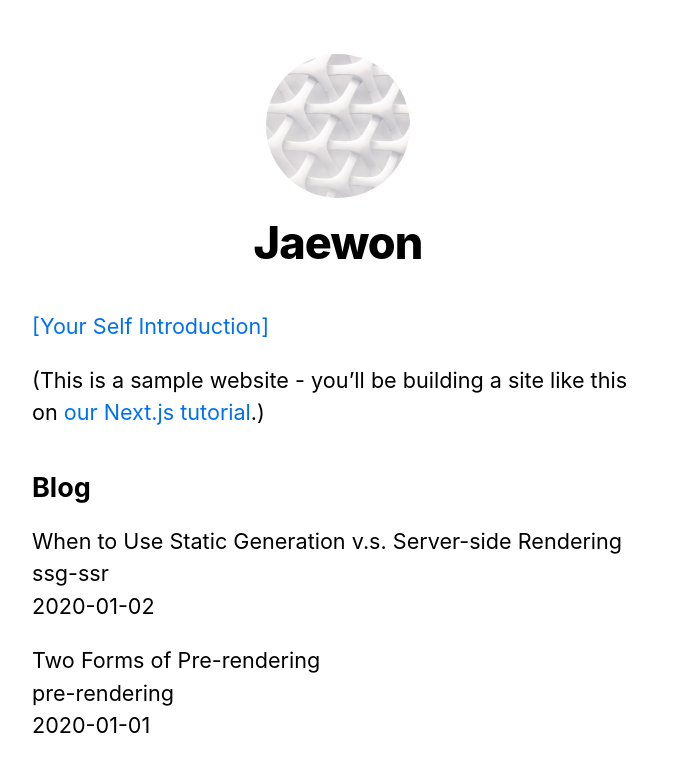
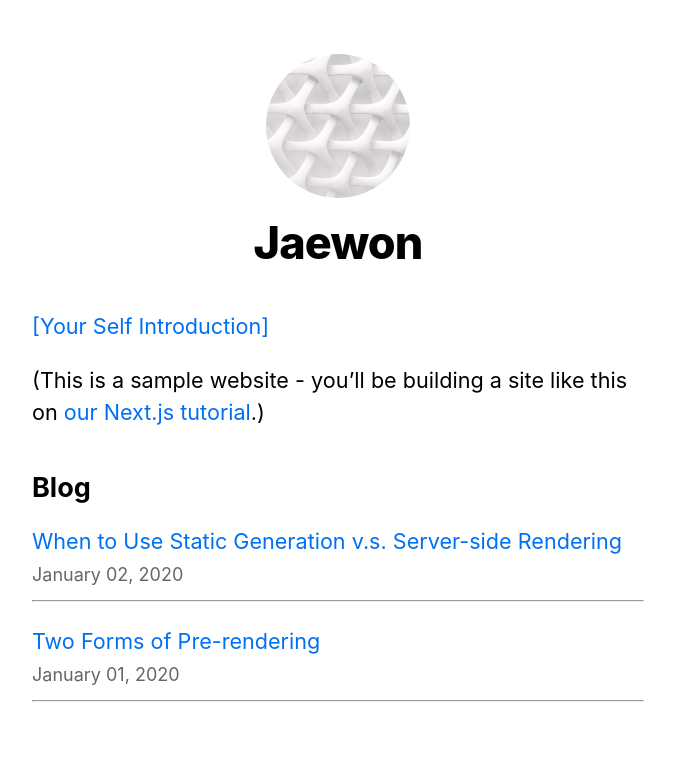
Before and after one commit to kw22228/react-s, a Next.js app in the folder nextjs/nextjs-blog/: page / in a window 1280 px wide. Shown: the top 772 px of the page, without its empty margins (302-977 px from the left). Built offline with nearby package versions, Linux system fonts and the light colour scheme.

Commit message:
dynamic route polishing index

```diff
--- a/nextjs/nextjs-blog/pages/index.js
+++ b/nextjs/nextjs-blog/pages/index.js
@@ -1,11 +1,11 @@
 import Head from 'next/head';
 import Link from 'next/link';
+import Date from '../components/date';
 import Layout, { siteTitle } from '../components/layout';
 import { getSortedPostsData } from '../lib/posts';
 import utilStyles from '../styles/utils.module.css';
 
 export default function Home({ allPostsData }) {
-    console.log(allPostsData);
     return (
         <Layout home>
             <Head>
@@ -33,11 +33,14 @@
                     {allPostsData.map(({ id, date, title }) => {
                         return (
                             <li className={utilStyles.listItem} key={id}>
-                                {title}
+                                <Link href={`/posts/${id}`}>
+                                    <a>{title}</a>
+                                </Link>
                                 <br />
-                                {id}
-                                <br />
-                                {date}
+                                <small className={utilStyles.lightText}>
+                                    <Date dateString={date} />
+                                </small>
+                                <hr />
                             </li>
                         );
                     })}
```
